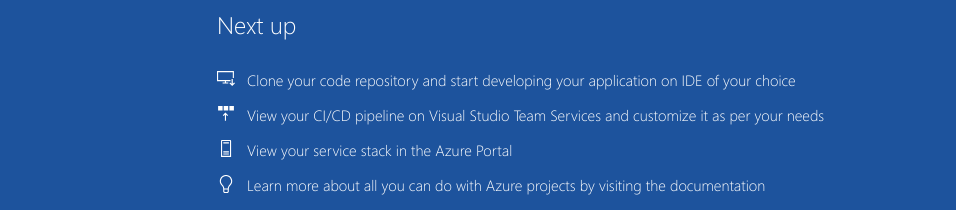
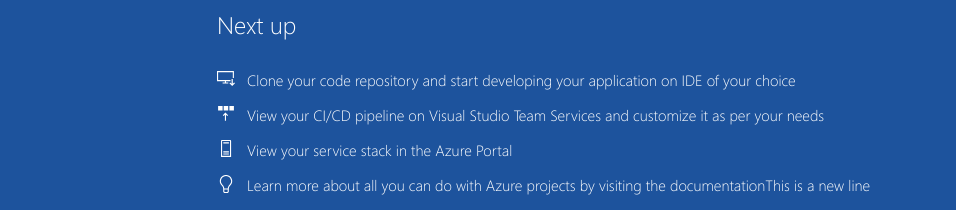
Before and after one commit to riya2912/git-assignment, a plain HTML site: page index.html in a window 1280 px wide. Shown: the part 590-800 px from the top of the page, without its empty margins (8-964 px from the left). Drawn offline with Linux system fonts and the light colour scheme.

Commit message:
changes made to index.html file

```diff
--- a/index.html
+++ b/index.html
@@ -47,6 +47,7 @@
                                 <img src="img/lightbulbWhite.svg">
                             </div>
                             <div class="step-text"><a href="https://go.microsoft.com/fwlink/?linkid=862126">Learn more about all you can do with Azure projects by visiting the documentation</a></div>
+			    <div class="step-text">This is a new line</div>
                         </div>
                     </div>
                 </div>
```
